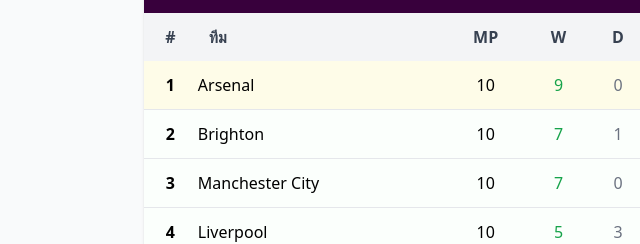
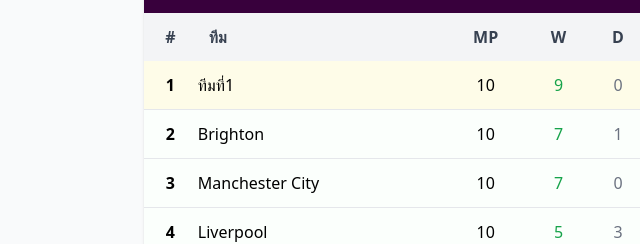
Before and after one commit to imronmas7171-max/BUKIT-POWER-UNION-CUP, a plain HTML site: page index.html in a window 1280 px wide. Shown: the part 171-415 px from the top of the page, 64-704 px from the left. Drawn offline with nearby package versions, Linux system fonts and the light colour scheme.

Commit message:
Update index.html

```diff
--- a/index.html
+++ b/index.html
@@ -64,7 +64,7 @@
 
     <script>
         const defaultData = [
-            { id: 1, name: 'Arsenal', mp: 10, w: 9, d: 0, l: 1, gf: 25, ga: 5, gd: 20, pts: 27 },
+            { id: 1, name: 'ทีมที่1', mp: 10, w: 9, d: 0, l: 1, gf: 25, ga: 5, gd: 20, pts: 27 },
             { id: 2, name: 'Brighton', mp: 10, w: 7, d: 1, l: 2, gf: 26, ga: 7, gd: 19, pts: 22 },
             { id: 3, name: 'Manchester City', mp: 10, w: 7, d: 0, l: 3, gf: 21, ga: 13, gd: 8, pts: 21 },
             { id: 4, name: 'Liverpool', mp: 10, w: 5, d: 3, l: 2, gf: 14, ga: 10, gd: 4, pts: 18 },
```
